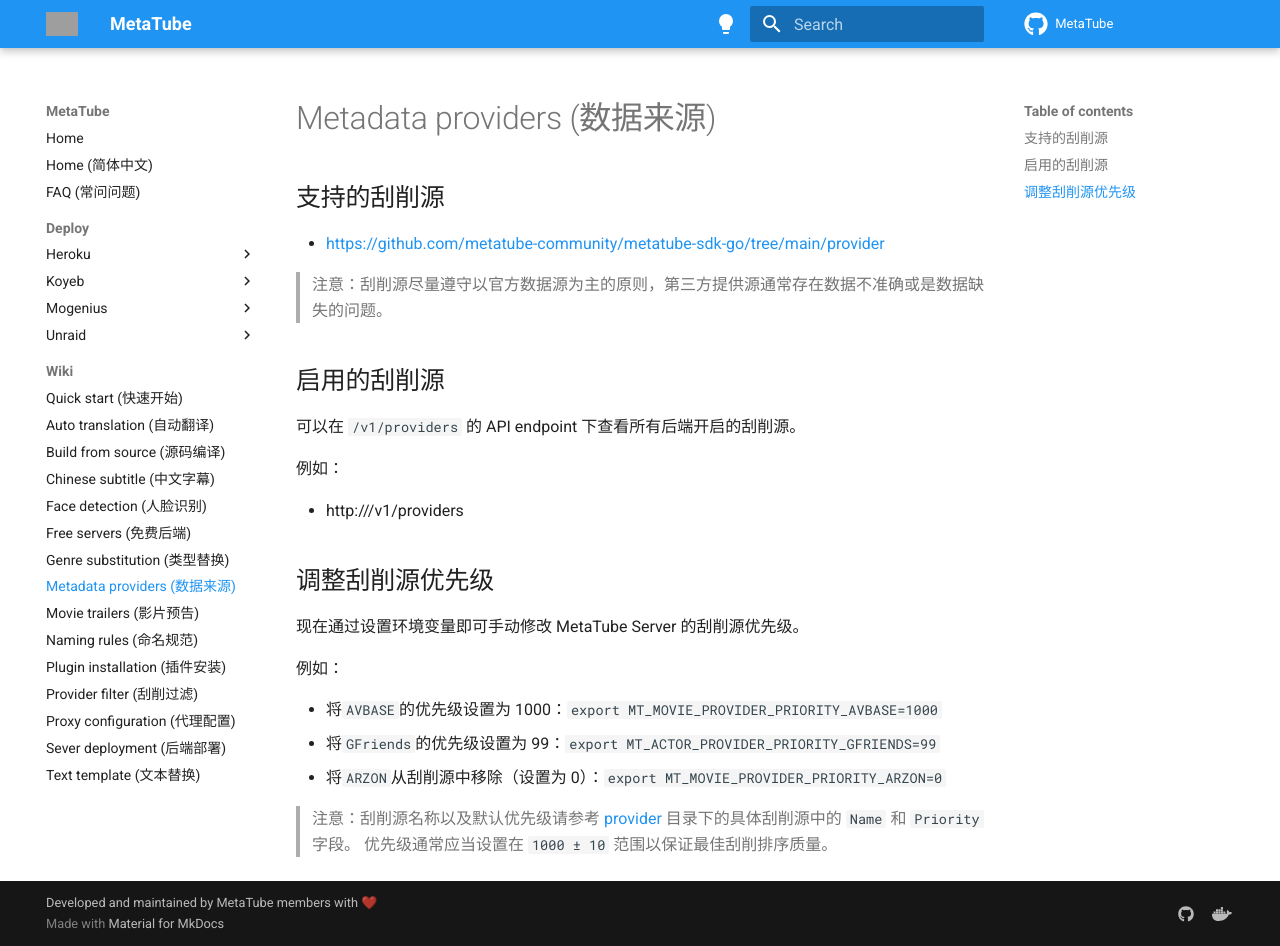
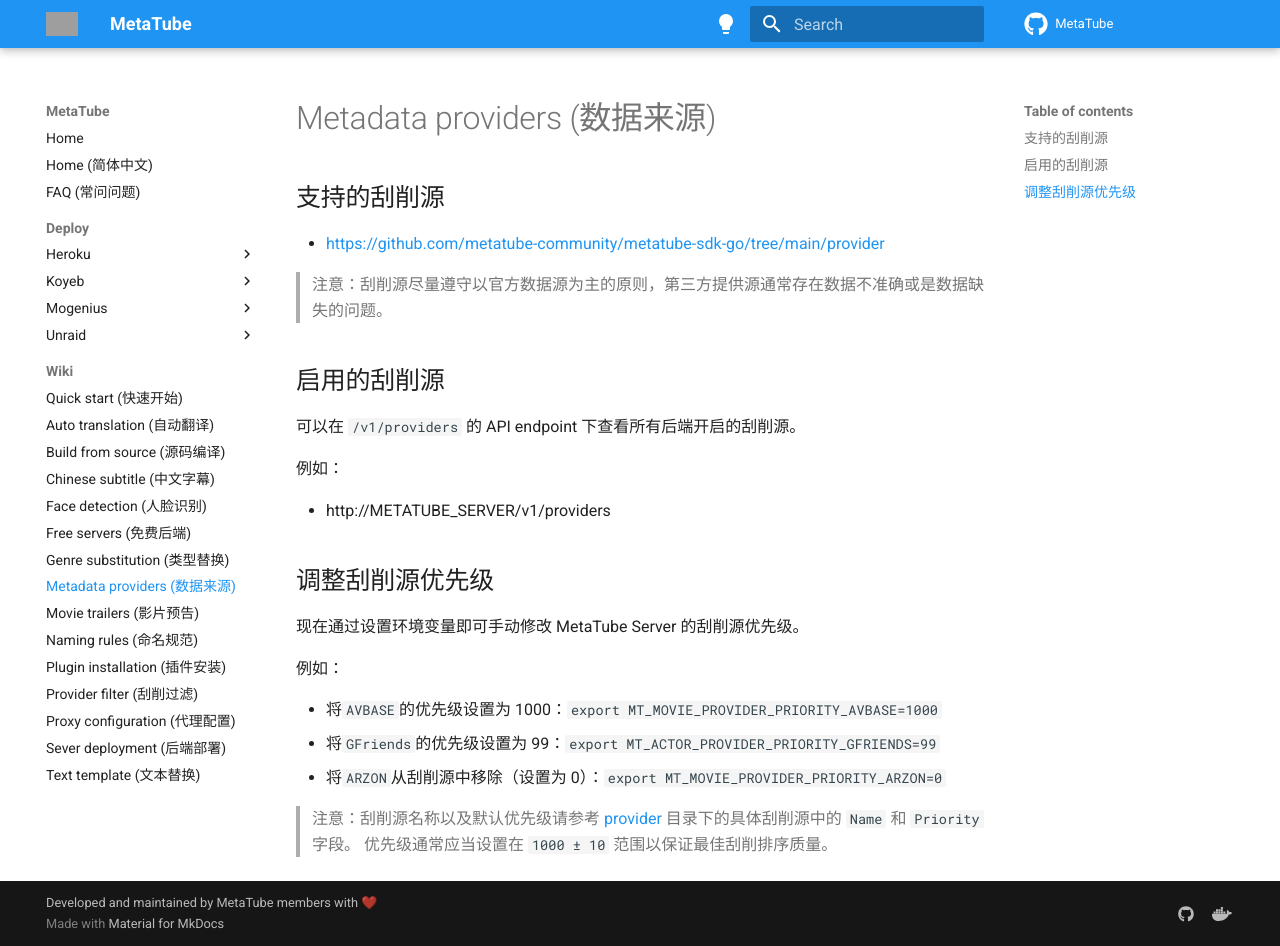
Before and after one commit to metatube-community/metatube-community.github.io, an MkDocs documentation site: the page built from docs/wiki/metadata-providers.md, in a window 1280 px wide and 946 px high. Built offline with MkDocs 1.6.1 and Material for MkDocs 9.7.7, drawn with Linux system fonts in a browser that asks for light colours; grey boxes are pictures that could not be loaded.

Commit message:
Docs: fix example link

```diff
--- a/docs/wiki/metadata-providers.md
+++ b/docs/wiki/metadata-providers.md
@@ -12,7 +12,7 @@
 
 例如：
 
-- http://<METATUBE_SERVER>/v1/providers
+- http://METATUBE_SERVER/v1/providers
 
 ## 调整刮削源优先级
 
```
